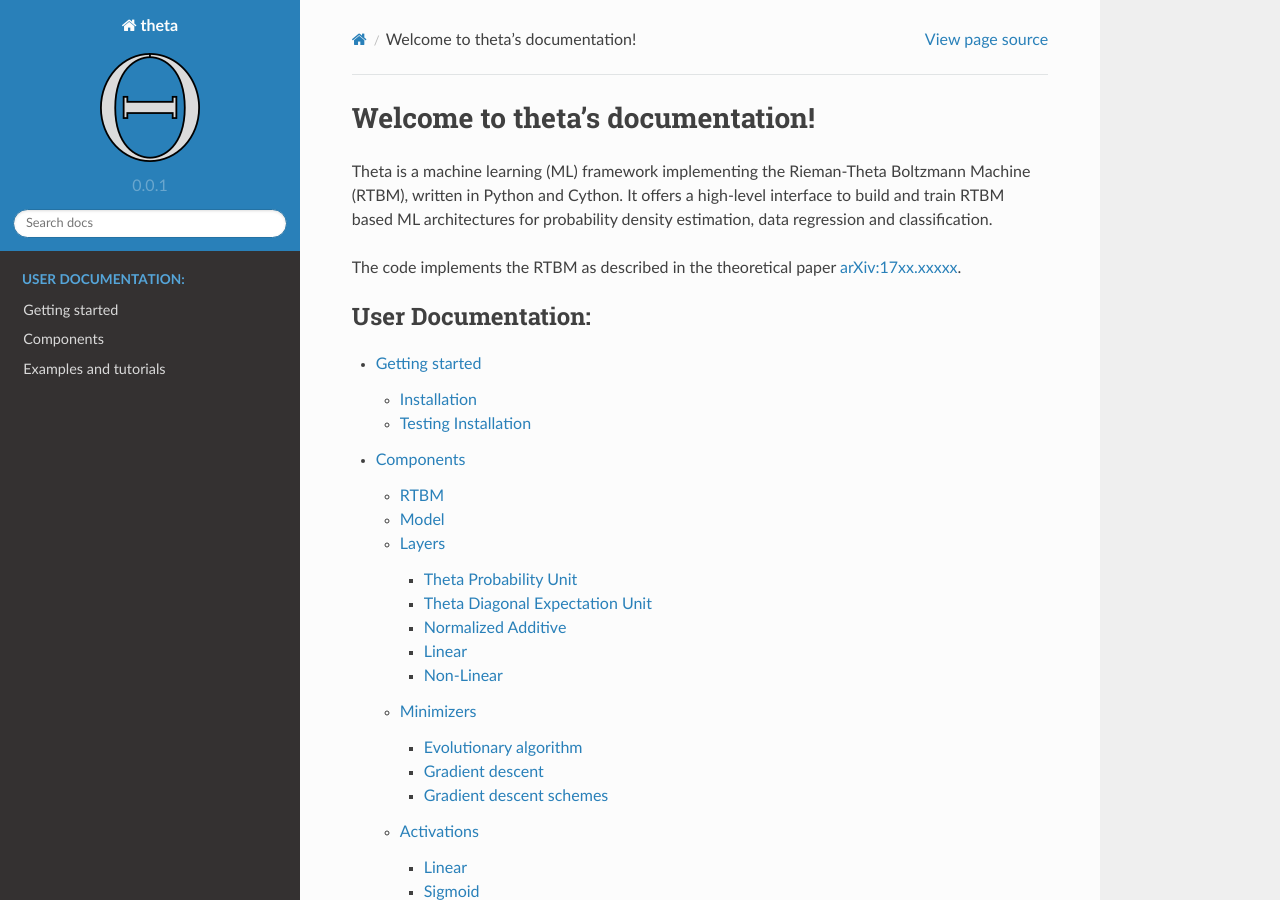
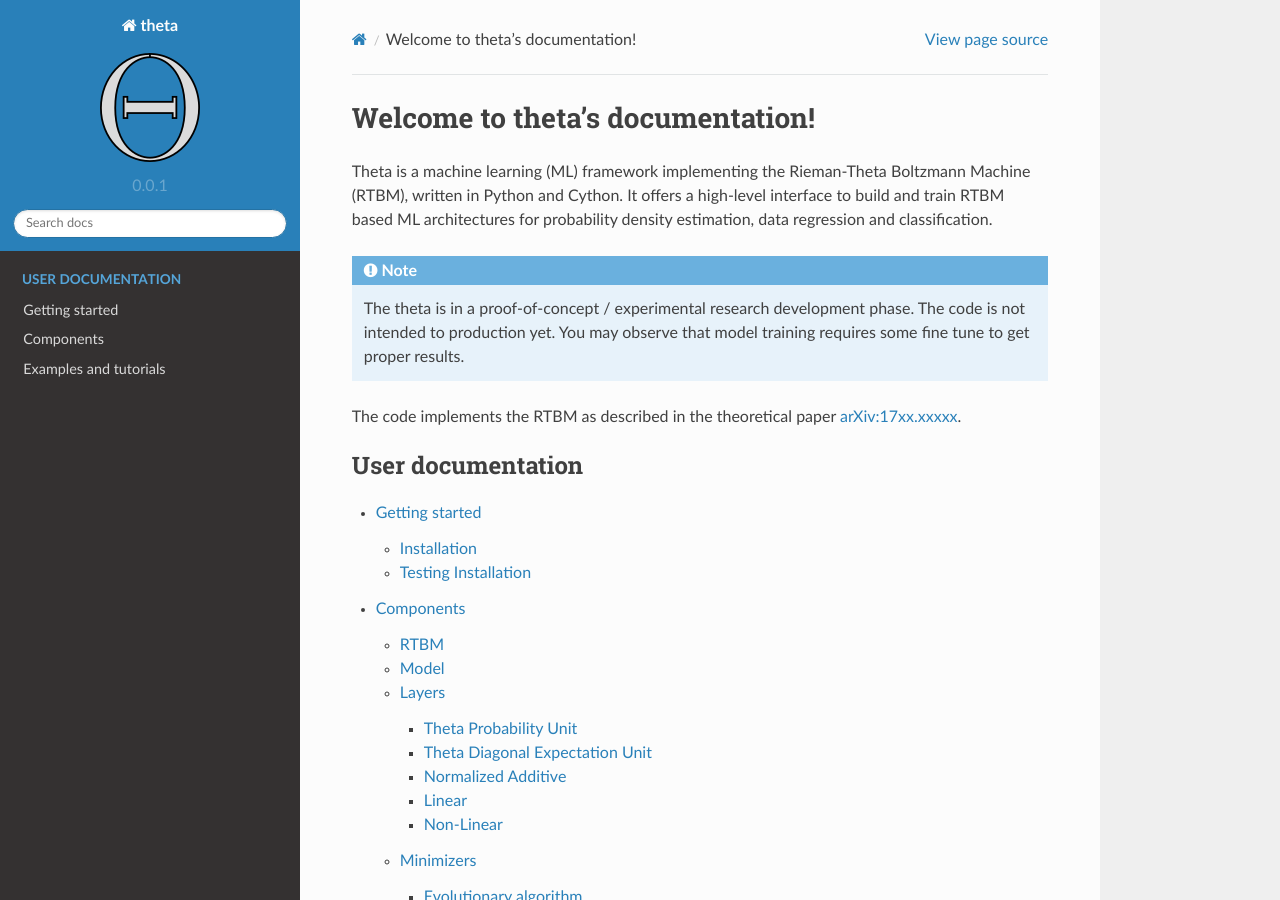
Before and after one commit to RiemannAI/theta, a Sphinx documentation site: the page built from docs/index.rst, in a window 1280 px wide and 900 px high. Built offline with Sphinx 7.4.7 and the Read the Docs theme 2.0.0, drawn with Linux system fonts in a browser that asks for light colours.

Commit message:
updating doc

```diff
--- a/docs/index.rst
+++ b/docs/index.rst
@@ -6,15 +6,24 @@
 Welcome to theta's documentation!
 =================================
 
-Theta is a machine learning (ML) framework implementing the Rieman-Theta Boltzmann Machine (RTBM),
-written in Python and Cython. It offers a high-level interface to build and train RTBM based ML architectures
-for probability density estimation, data regression and classification.
+Theta is a machine learning (ML) framework implementing the
+Rieman-Theta Boltzmann Machine (RTBM), written in Python and
+Cython. It offers a high-level interface to build and train RTBM based
+ML architectures for probability density estimation, data regression
+and classification.
+
+.. note::
+
+   The theta is in a proof-of-concept / experimental research
+   development phase. The code is not intended to production yet. You
+   may observe that model training requires some fine tune to get
+   proper results.
 
 The code implements the RTBM as described in the theoretical paper `arXiv:17xx.xxxxx <https://>`_.
 
 .. toctree::
    :maxdepth: 3
-   :caption: User Documentation:
+   :caption: User documentation
 
    install
    theta
```
Also changed, not shown: docs/examples.rst (+23 -6 lines).
